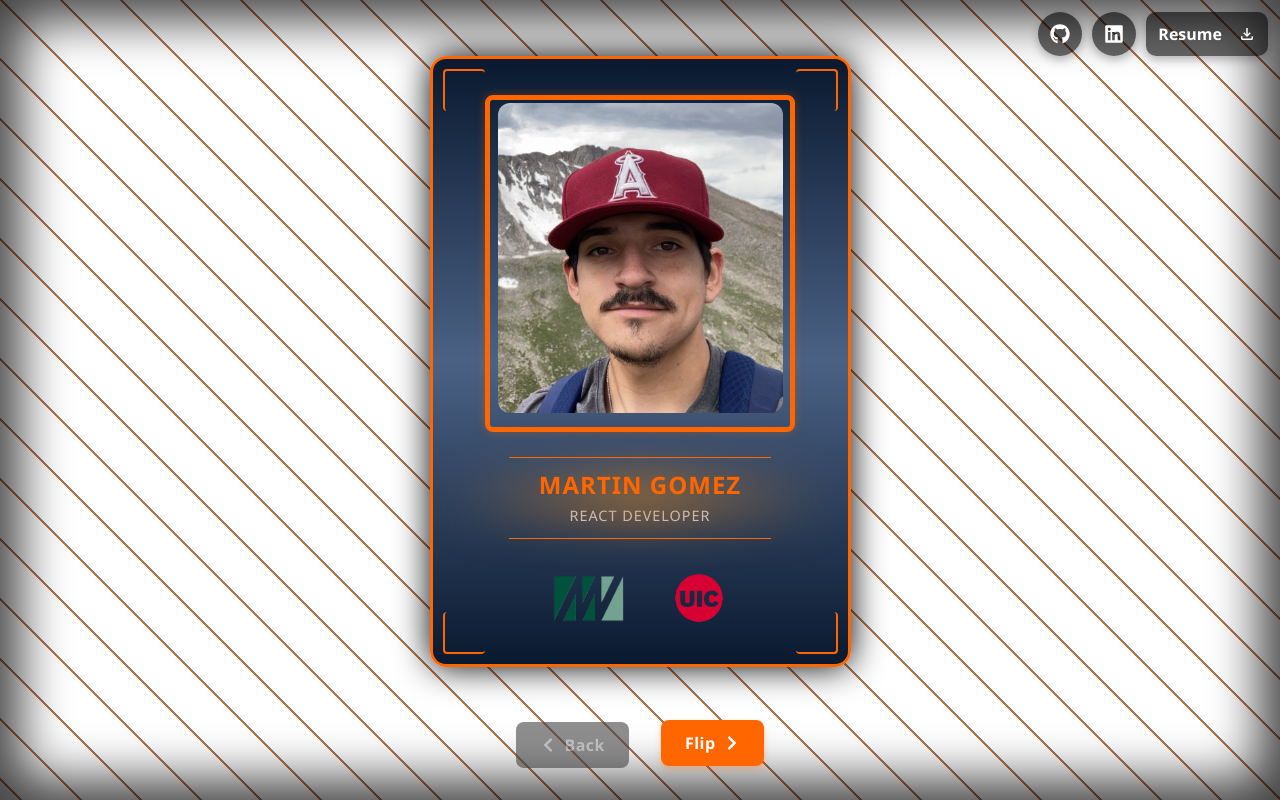
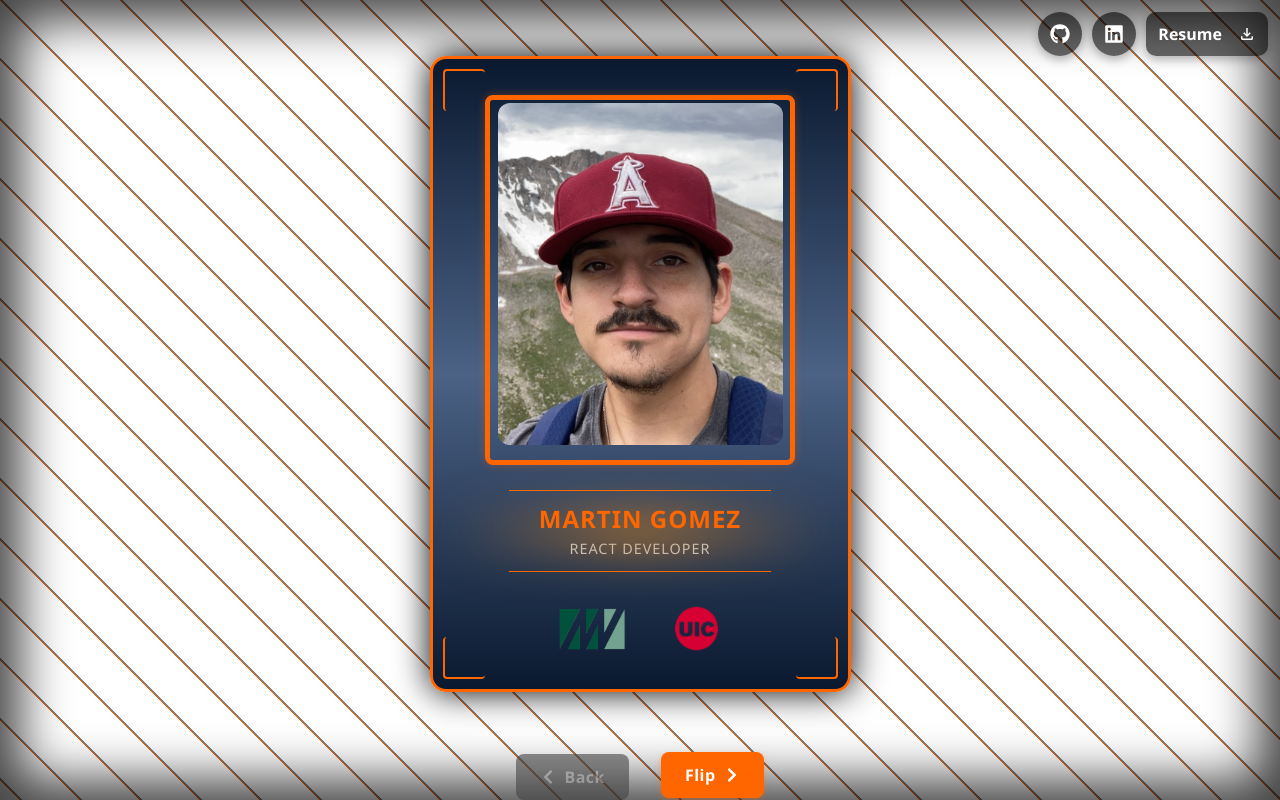
Before and after one commit to Mgomez1023/ProperPortfolio, a React (Vite) app: page / in a window 1280 px wide. Built offline with nearby package versions, Linux system fonts and the light colour scheme.

Commit message:
plz scroll

```diff
--- a/src/App.css
+++ b/src/App.css
@@ -65,6 +65,7 @@
   height: 100vh;
   width: 100%;
   font-family: 'Segoe UI', Tahoma, Geneva, Verdana, sans-serif;
+  margin-bottom: 0rem;
 }
 
 /* Button container under the card */
@@ -74,7 +75,7 @@
   align-content: center;
   gap: 2rem;
   margin: auto auto;
-  margin-bottom: 2rem;
+  margin-bottom: 0rem;
 }
 
 /* Floating animation for buttons */
@@ -158,30 +159,6 @@
     opacity: 0;
     transform: scale(1.2);
   }
-}
-
-/* ProjectCard styles appended to ensure inclusion in production build */
-.project-card-container {
-  display: flex;
-  justify-content: center;
-  margin: 20px auto;
-  margin-bottom: 0;
-  width: 100%;
-  height: 100%;
-  max-width: 500px;
-  max-height: 800px;
-}
-
-.project-card {
-  width: 75%;
-  height: 85%;
-  background: linear-gradient(180deg, #0a192f 0%, #4b6285 50%, #0a192f 100%);
-  border: 2px solid #ff6600;
-  border-radius: 16px;
-  box-shadow: 0 8px 20px rgba(0, 0, 0, 0.2);
-  padding: 1.5rem;
-  text-align: center;
-  transition: transform 0.3s ease;
 }
 
 .project-card-header {
--- a/src/components/BaseballCardResume.css
+++ b/src/components/BaseballCardResume.css
@@ -4,34 +4,44 @@
   width: 100%;
   height: 100%;
   max-width: 500px;
+  perspective: 1200px; /* Adds 3D depth */
+  flex-direction: column;
+  position: relative;
+  max-height: 800px;
+  padding-top: 0.5rem;
+}
+
+.baseball-card-container {
+  display: flex;
+  justify-content: center;
+  margin: 40px auto;
+  margin-bottom: 0;
+  width: 100%;
+  height: 100%;
+  max-width: 500px;
+  max-height: 800px;
+}
+
+/* Mobile: make main card take 70% height on small viewports */
+@media (max-width: 600px) {
+  .baseball-card {
+    height: 75%;
+    width: 75%;
+  }
 }
 
 .baseball-card {
   width: 75%;
   height: 80%;
-  margin: 40px auto;
+  min-height: 0;
   background: linear-gradient(180deg, #0a192f 0%, #4b6285 50%, #0a192f 100%);
-  border: 3px solid #ff6600;
+  border: 2px solid #ff6600;
   border-radius: 16px;
   box-shadow: 0px 0px 35px rgba(0, 0, 0, 1);
   padding: 1.5rem;
   text-align: center;
+  overflow-y: auto;
   transition: transform 0.3s ease;
-  display: flex;
-  flex-direction: column;
-  position: relative;
-  /* let the card itself scroll like .project-card */
-  overflow-y: auto;
-}
-
-
-.card-content {
-  /* make the inner area grow; allow it to shrink and not block scrolling */
-  flex: 1 1 auto;
-  min-height: 0; /* allow flex child to shrink and enable inner scrolling */
-  width: 100%;
-  overflow-y: auto;
-  -webkit-overflow-scrolling: touch;
 }
 
 .card-header {
--- a/src/components/BaseballCardResume.jsx
+++ b/src/components/BaseballCardResume.jsx
@@ -11,9 +11,8 @@
 
 const BaseballCardResume = () => {
   return (
-    <div className="card-container">
-      <div className="baseball-card">
-        <div className="card-content">
+    <div className="project-card-container">
+      <div className="project-card">
           <header className="card-header">
             <img
               src={profilePic}
@@ -88,7 +87,6 @@
 
             </div>
           </section>
-        </div>
       </div>
     </div>
   );
--- a/src/components/DevCard2.css
+++ b/src/components/DevCard2.css
@@ -1,14 +1,3 @@
-.card-container {
-  perspective: 1200px; /* Adds 3D depth */
-  display: flex;
-  flex-direction: column;
-  position: relative;
-  width: 100%;
-  max-width: 500px;
-  max-height: 800px;
-  padding-top: 0.5rem;
-}
-
 .card-inner {
   position: relative;
   width: 100%;
@@ -51,6 +40,16 @@
 .card-back {
   transform: rotateY(180deg);
   z-index: 2;
+  backface-visibility: hidden;
+  -webkit-overflow-scrolling: touch;
+  pointer-events: auto; /* make sure touches are passed through */
+}
+
+/* Mobile: make main card take 70% height on small viewports */
+@media (max-width: 600px) {
+  .card-back {
+    overflow-y: auto;
+  }
 }
 
 /* THIRD FACE (Projects) */
@@ -252,8 +251,8 @@
 .tech-logo {
   width: 70%;
   height: 70%;
-  max-width: 90px;
-  max-height: 100px;
+  max-width: 85px;
+  max-height: 60px;
   padding: 6px;
   border-radius: 8px;
   transition: transform 0.2s ease, background 0.3s;
--- a/src/components/ProjectCard.css
+++ b/src/components/ProjectCard.css
@@ -27,7 +27,7 @@
 /* Mobile: make main card take 70% height on small viewports */
 @media (max-width: 600px) {
   .project-card {
-    height: 75% !important;
+    height: 75%;
     width: 75%;
   }
 }
```
